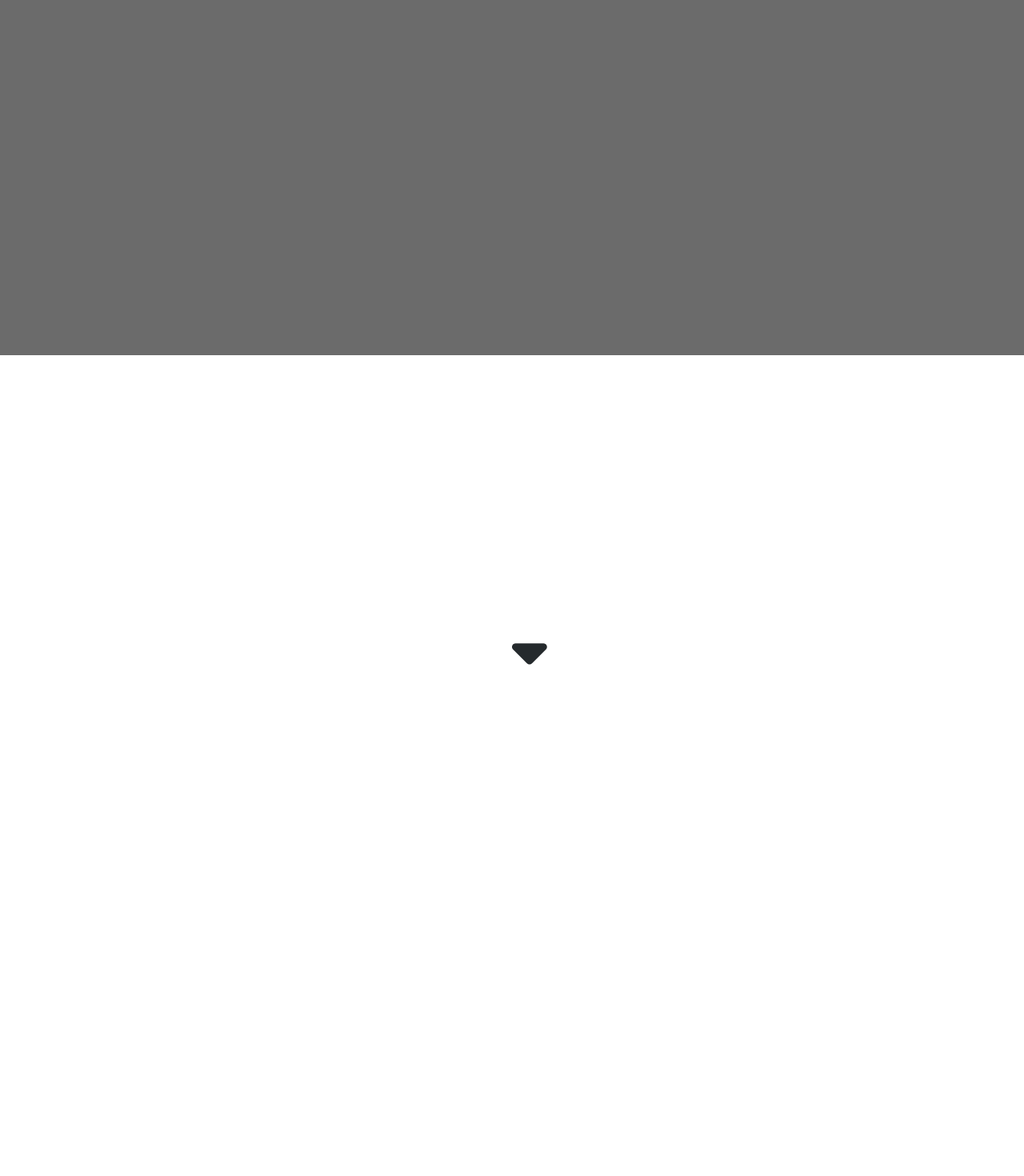
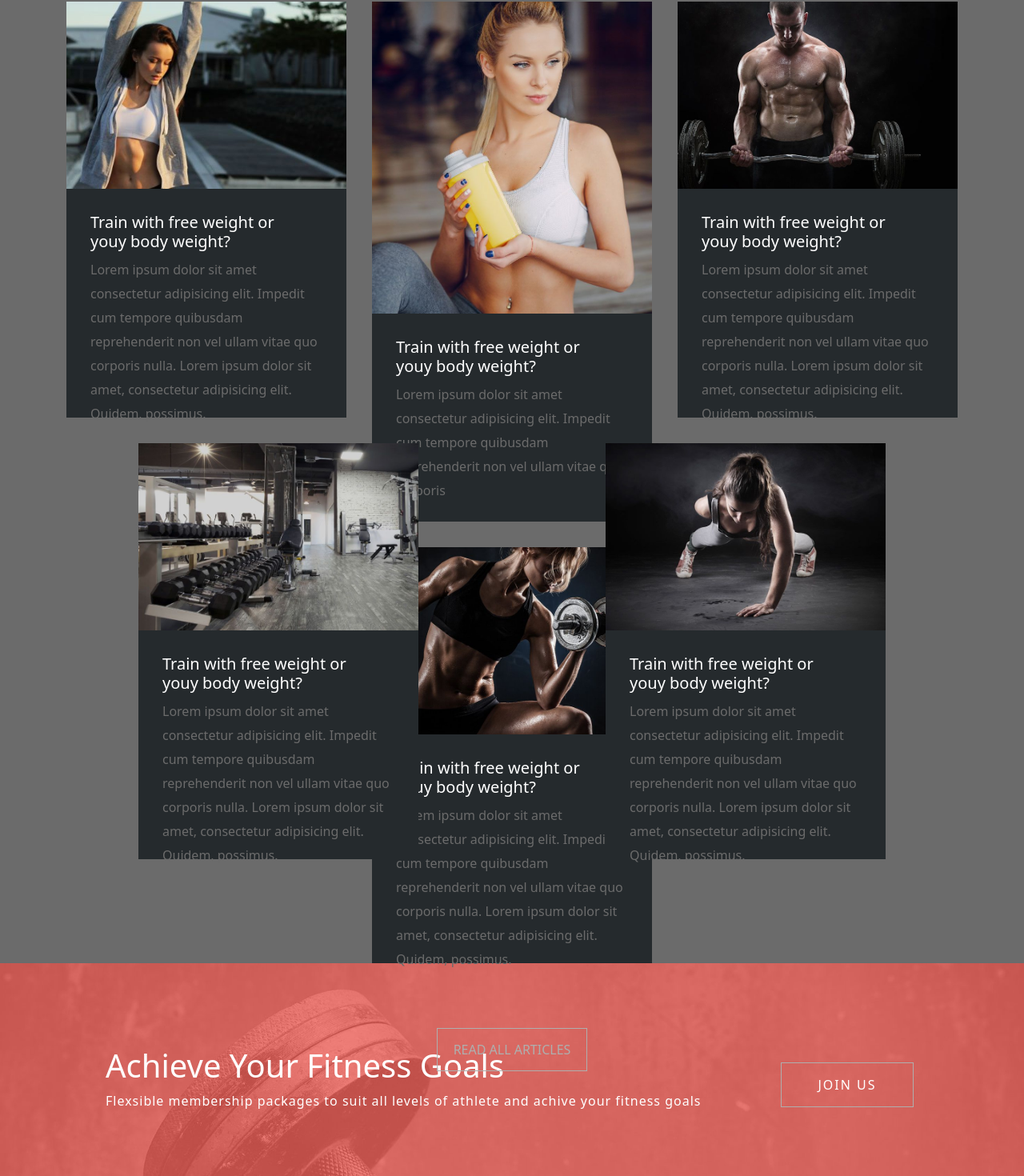
Before and after one commit to EngeneerProgram/proj-html-vuejs, a Vue app: page / in a window 1280 px wide. Shown: the part 5322-6792 px from the top of the page at 80% size. Before the commit the page ends 6170 px from the top, so only its background shows below. Built offline with nearby package versions, Linux system fonts and the light colour scheme.

Commit message:
main implemented

```diff
--- /dev/null
+++ b/src/components/BrandComponent.vue
@@ -0,0 +1,55 @@
+<template>
+    <div class="container-fluid brand-container">
+        <div class="container objet-fitness">
+            <div class="text">
+                <h1 class="white">Achieve Your Fitness Goals</h1>
+                <p class="white">Flexsible membership packages to suit all levels of athlete and achive your fitness goals</p>
+            </div>
+
+                <a href="#">JOIN US</a>
+
+
+        </div>
+    </div>
+</template>
+
+<script>
+export default {
+    name: "BrandComponent",
+}
+</script>
+
+<style lang="scss" scoped>
+.brand-container{
+    height: 38vh;
+    background-image: url("../assets/img/home-parallax.jpg");
+    background-size: cover;
+}
+
+.objet-fitness{
+    display:flex;
+    justify-content: flex-start;
+    align-content: flex-start;
+    align-items: center;
+    height: 100%;
+}
+.text{
+    margin-left:50px;
+
+}
+p{
+    letter-spacing: 1px;
+}
+.white{
+    color:white;
+}
+ a{
+    text-decoration: none;
+        border:1px solid #aeafae;
+        padding:15px 45px;
+        color:white;
+        margin-left:100px;
+        letter-spacing: 2px;
+}
+
+</style>
--- a/src/components/MainComponent.vue
+++ b/src/components/MainComponent.vue
@@ -23,6 +23,7 @@
     <BannerComponent/>
     <TrainersComponent/>
     <NewsGymComponent/>
+    <BrandComponent/>
 </main>
 
 
@@ -41,6 +42,7 @@ import PerformanceComponent from "./PerformanceComponent.vue"
 import BannerComponent from "./BannerComponent.vue"
 import TrainersComponent from "./TrainersComponent.vue"
 import NewsGymComponent from "./NewsGymComponent.vue"
+import BrandComponent from "./BrandComponent.vue"
 export default {
    name: "MainComponent",
    components:{
@@ -53,6 +55,7 @@ export default {
     BannerComponent,
     TrainersComponent,
     NewsGymComponent,
+    BrandComponent
 }
 }
 </script>
--- a/src/components/NewsGymComponent.vue
+++ b/src/components/NewsGymComponent.vue
@@ -2,11 +2,73 @@
   <div class="container-fluid container-news">
     <div class="container center-card">
       <div>
-           <font-awesome-icon class="ico-down" icon="fa-solid fa-caret-down" />
+        <font-awesome-icon class="ico-down" icon="fa-solid fa-caret-down" />
+      </div>
+
+
+
+      <div class="container-card container">
+        <h2>PERFORMANCE NEWS</h2>
+
+      <span class="img-x text-center"
+        ><img
+          class="text-center"
+          width="30px"
+          src="../assets/img/divider-xx-red.png"
+          alt=""
+      /></span>
+        <div class="up">
+          <div class="card1 bg m-3">
+            <div class="image1">
+
+            </div>
+            <div class="paragraph1">
+              <h5 class="white">Train with free weight or <br>youy body weight?</h5>
+              <p class="grey">Lorem ipsum dolor sit amet consectetur adipisicing elit. Impedit cum tempore quibusdam reprehenderit non vel ullam vitae quo corporis nulla. Lorem ipsum dolor sit amet, consectetur adipisicing elit. Quidem, possimus.</p>
+            </div>
+          </div>
+        <div class="card2 bg m-3">
+          <div class="image2"></div>
+            <div class="paragraph2">
+              <h5 class="white">Train with free weight or <br>youy body weight?</h5>
+              <p class="grey">Lorem ipsum dolor sit amet consectetur adipisicing elit. Impedit cum tempore quibusdam reprehenderit non vel ullam vitae quo corporis </p>
+            </div>
         </div>
-
-        <h2>PERFORMANCE NEWS</h2>
-        <span class="img-x text-center"><img class="text-center" width="30px" src="../assets/img/divider-xx-red.png" alt=""></span>
+        <div class="card3 bg m-3">
+          <div class="image3"></div>
+            <div class="paragraph3">
+              <h5 class="white">Train with free weight or <br>youy body weight?</h5>
+              <p class="grey">Lorem ipsum dolor sit amet consectetur adipisicing elit. Impedit cum tempore quibusdam reprehenderit non vel ullam vitae quo corporis nulla. Lorem ipsum dolor sit amet, consectetur adipisicing elit. Quidem, possimus.</p>
+            </div>
+        </div>
+        </div>
+        <div class="down">
+          <div class="card4 bg m-3">
+            <div class="image4"></div>
+            <div class="paragraph4">
+              <h5 class="white">Train with free weight or <br>youy body weight?</h5>
+              <p class="grey">Lorem ipsum dolor sit amet consectetur adipisicing elit. Impedit cum tempore quibusdam reprehenderit non vel ullam vitae quo corporis nulla. Lorem ipsum dolor sit amet, consectetur adipisicing elit. Quidem, possimus.</p>
+            </div>
+          </div>
+        <div class="card5 bg m-3">
+          <div class="image5"></div>
+            <div class="paragraph5">
+              <h5 class="white">Train with free weight or <br>youy body weight?</h5>
+              <p class="grey">Lorem ipsum dolor sit amet consectetur adipisicing elit. Impedit cum tempore quibusdam reprehenderit non vel ullam vitae quo corporis nulla. Lorem ipsum dolor sit amet, consectetur adipisicing elit. Quidem, possimus.</p>
+            </div>
+        </div>
+        <div class="card6 bg m-3">
+          <div class="image6"></div>
+            <div class="paragraph6">
+              <h5 class="white">Train with free weight or <br>youy body weight?</h5>
+              <p class="grey">Lorem ipsum dolor sit amet consectetur adipisicing elit. Impedit cum tempore quibusdam reprehenderit non vel ullam vitae quo corporis nulla. Lorem ipsum dolor sit amet, consectetur adipisicing elit. Quidem, possimus.</p>
+            </div>
+        </div>
+        </div>
+       <div class="button">
+          <a href="#" class="read">READ ALL ARTICLES</a>
+       </div>
+      </div>
     </div>
   </div>
 </template>
@@ -18,47 +80,188 @@ export default {
 };
 </script>
 <style lang="scss">
+.button{
+  margin-top:5rem;
+}
+.white{
+  color:white;
+}
+
+.grey{
+  color:#6b6b6b;
+  line-height: 30px;
+}
 .container-news {
-  height: 80vh;
+  height: 175vh;
   background-color: #6b6b6b;
-  display:flex;
+  display: flex;
+}
+.read{
+      text-decoration: none;
+        border:1px solid #aeafae;
+        padding:15px 20px;
+        color:#aeafae;
+}
+.center-card {
+  display: flex;
+  flex-direction: column;
+  flex-wrap: wrap;
+  align-content: center;
+  padding-top: 4rem;
+}
+.ico-down {
+  color: #252a2d;
 
+  position: absolute;
+  font-size: 70px;
+  top: 5888px;
+  left: 50%;
+}
 
-  }
+.card1{
+   width: 350px;
+  height: 520px;
+}
 
-  .center-card{
-      display: flex;
-    flex-direction: column;
-    flex-wrap: wrap;
-    align-content: center;
-    padding-top:7rem;
-  }
+.card2{
+   width: 350px;
+  height: 650px;
+}
+.card3{
+  width: 350px;
+  height: 520px;
+}
+
+.card4{
+   width: 350px;
+  height: 520px;
+  position: absolute;
+    top: 670px;
+    left: 75px
+}
+
+.card5{
+   width: 350px;
+  height: 520px;
+}
+
+.card6{
+   width: 350px;
+  height: 520px;
+  position: absolute;
+    right: 75px;
+    top: 670px
+}
+
+.container-card{
+  display:Flex;
+  justify-content: center;
+  flex-direction: column;
+  align-items:Center;
+  position:relative;
+}
 
 
 
+.up{
+  display:Flex;
+  padding-top:3rem;
+}
 
+.down{
+  display:Flex;
 
+}
 
+.image1{
+  height: 100%;
+  height: 45%;
+  background-image: url("../assets/img/blog1-600x312.jpg");
+  background-position: center;
+  background-size: cover;
+}
 
+.paragraph1{
+  width: 100%;
+  height: 55%;
+  background-color:#252a2d;
+  padding:30px;
+}
 
+.image2{
+  width: 100%;
+  height: 60%;
+  background-image: url("../assets/img/blog6.jpg");
+  background-position: center;
+  background-size: cover;
 
+}
 
+.paragraph2{
+width: 100%;
+height: 40%;
+background-color:#252a2d;
+padding:30px;
+}
 
+.image3{
+  height: 100%;
+  height: 45%;
+  background-image: url("../assets/img/trainer4.jpg");
+  background-position: center;
+  background-size: cover;
+}
 
+.paragraph3{
+   width: 100%;
+  height: 55%;
+  background-color:#252a2d;
+  padding:30px;
+}
 
+.image4{
+  height: 100%;
+  height: 45%;
+  background-image: url("../assets/img/blog4.jpg");
+  background-position: center;
+  background-size: cover;
+}
 
-.ico-down{
-       color: #252a2d;;
+.paragraph4{
+   width: 100%;
+  height: 55%;
+  background-color:#252a2d;
+  padding:30px;
+}
 
-        position:absolute;
-        font-size: 70px;
-        top:6100px;
-        left:50%;
-    }
+.image5{
+  height: 100%;
+  height: 45%;
+  background-image: url("../assets/img/trainer3.jpg");
+  background-position: center;
+  background-size: cover;
+}
 
+.paragraph5{
+   width: 100%;
+  height: 55%;
+  background-color:#252a2d;
+  padding:30px;
+  }
 
+.image6{
+  height: 100%;
+  height: 45%;
+  background-image: url("../assets/img/trainer1.jpg");
+  background-position: center;
+  background-size: cover;
+}
 
-
-
+.paragraph6{
+   width: 100%;
+  height: 55%;
+  background-color:#252a2d;
+  padding:30px;
+}
 
 </style>
```
